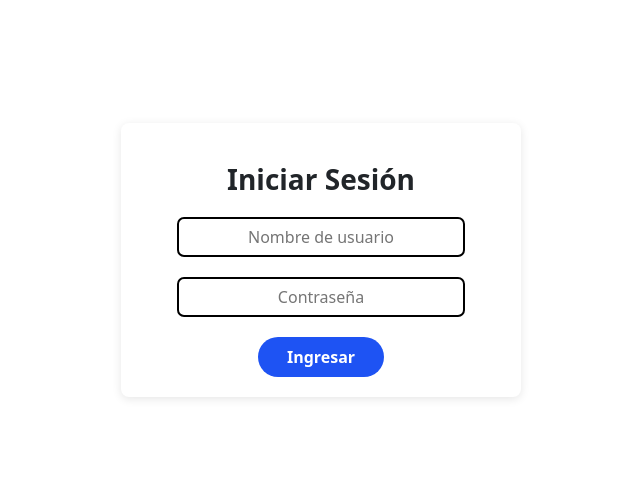
After one commit to NachitoLP/Clase12-ProgramacionIII, a Django app: page /sign-in/ in a window 1280 px wide. The commit adds this page. Shown: the top 499 px of the page, without its empty margins (319-959 px from the left). Run offline with Django 5.2, Linux system fonts and the light colour scheme; some libraries are stand-ins or nearby versions.

Commit message:
Login incluido

```diff
--- a/applications/departamentos/views.py
+++ b/applications/departamentos/views.py
@@ -2,7 +2,8 @@ from django.shortcuts import render
 from django.views.generic import TemplateView,ListView
 from .models import Departamento
 
-class ListarDepartamentos (ListView):
+from django.contrib.auth.mixins import LoginRequiredMixin
+class ListarDepartamentos (LoginRequiredMixin,ListView):
     template_name = 'departamentos/lista_departamentos.html'
     Model = Departamento
     queryset = Departamento.objects.all()
--- a/applications/home/views.py
+++ b/applications/home/views.py
@@ -1,5 +1,36 @@
-from django.shortcuts import render
+from django.shortcuts import render, redirect
 from django.views.generic import TemplateView, ListView
+
+from django.contrib.auth import login, logout, authenticate
+
+import json
+
+with open("secrets.json") as s:
+    secrets = json.load(s)
 
 class IndexView(TemplateView) :
     template_name = 'home/index.html'
+
+
+def sessionLogIn(request):
+    if request.method == "GET":
+        return render(request, 'login/login.html')
+    elif request.method == "POST":
+        if not request.POST['username'] and not request.POST['password'] :
+            return render(request, 'login/login.html',{
+                    "error": 'No se han completado todos los datos.'
+                })
+        else :
+            user = authenticate(request, username = request.POST['username'] , password = request.POST['password'])
+            if user is None :
+                return render(request, 'login/login.html',{
+                    "error": 'Los datos ingresados son incorrectos.'
+                })
+            else:
+                login(request, user)
+                return redirect(secrets["HOME_URL"] or 'http://127.0.0.1:8000/')
+
+
+def sessionLogOut(request) :
+    logout(request)
+    return redirect(secrets["HOME_URL"] or 'http://127.0.0.1:8000/')
--- a/empleados/settings/base.py
+++ b/empleados/settings/base.py
@@ -7,6 +7,8 @@ with open("secrets.json") as s:
     secrets = json.load(s)
 
 SECRET_KEY = secrets["SECRET_KEY"]
+
+LOGIN_URL = secrets["LOGIN_URL"]
 
 INSTALLED_APPS = [
     'jazzmin',
--- a/empleados/settings/local.py
+++ b/empleados/settings/local.py
@@ -1,6 +1,6 @@
 from .base import *
 
-DEBUG = False
+DEBUG = True
 ALLOWED_HOSTS = ['localhost', '127.0.0.1', '[::1]']
 
 
--- a/empleados/urls.py
+++ b/empleados/urls.py
@@ -16,7 +16,7 @@ Including another URLconf
 """
 from django.contrib import admin
 from django.urls import path, include
-from applications.home.views import IndexView
+from applications.home.views import IndexView, sessionLogIn, sessionLogOut
 from applications.departamentos.views import ListarDepartamentos
 from applications.empleados.views import EmpleadoListView, EmpleadoDetailView, EmpleadoCreateView, EmpleadoUpdateView, EmpleadoDeleteView
 from django.views.generic.base import RedirectView
@@ -25,6 +25,8 @@ urlpatterns = [
     path('admin/', admin.site.urls),
     path('', RedirectView.as_view(url='/home/', permanent=False)),
     path('home/', IndexView.as_view(), name='home'),
+    path('sign-in/', sessionLogIn, name='login'),
+    path('log-out/', sessionLogOut, name='logout'),
     path('lista-departamentos', ListarDepartamentos.as_view(), name='departamentos'),
     path('empleados/', EmpleadoListView.as_view(), name='empleado_list'),
     path('empleados/empleado/<int:pk>/', EmpleadoDetailView.as_view(), name='empleado_detail'),
--- a/secrets.json
+++ b/secrets.json
@@ -1,4 +1,6 @@
 {
     "SECRET_KEY": "django-insecure--ooeo&h2adjs6fzwncm19_yoz7bb5o)rlyckp!pn)=r@929n)6",
-    "SECRET_NUMBER": 300
+    "SECRET_NUMBER": 300,
+    "HOME_URL": "http://127.0.0.1:8000/",
+    "LOGIN_URL": "http://127.0.0.1:8000/sign-in"
 }
--- /dev/null
+++ b/templates/login/login.html
@@ -0,0 +1,138 @@
+{%load static%}
+<!DOCTYPE html>
+<html lang="en">
+<head>
+    <meta charset="UTF-8">
+    <meta name="viewport" content="width=device-width, initial-scale=1.0">
+    <link rel="preconnect" href="https://fonts.googleapis.com">
+    <link rel="preconnect" href="https://fonts.gstatic.com" crossorigin>
+    <link href="https://fonts.googleapis.com/css2?family=Nunito+Sans:ital,opsz,wght@0,6..12,200..1000;1,6..12,200..1000&display=swap" rel="stylesheet">
+    <link rel="stylesheet" href="https://cdnjs.cloudflare.com/ajax/libs/animate.css/4.1.1/animate.min.css"/>
+    <link rel="stylesheet" href="https://fonts.googleapis.com/css2?family=Material+Symbols+Outlined:opsz,wght,FILL,GRAD@48,400,0,0" />
+    <link href="https://cdn.jsdelivr.net/npm/bootstrap@5.2.0-beta1/dist/css/bootstrap.min.css" rel="stylesheet" integrity="sha384-0evHe/X+R7YkIZDRvuzKMRqM+OrBnVFBL6DOitfPri4tjfHxaWutUpFmBp4vmVor" crossorigin="anonymous">
+    <script src="https://kit.fontawesome.com/5cd1008cde.js" crossorigin="anonymous"></script>
+    <link rel="stylesheet" href="{% static 'css/style.css' %}">
+    <link rel="icon" href="{% static 'images/logo.jpg' %}" type="image/jpg">
+    <title>Casa Social</title>
+</head>
+<body>
+    <div class="body_login">
+        {% if error %}
+            <div class="body_login_error">
+                <p><strong>{{error}}</strong></p>
+            </div>
+        {% endif %}
+        <div class="login_container">
+            <div class="login_container_div_form">
+                <h3>Iniciar Sesión</h3>
+                <form action="/sign-in/" method="POST" class="login_form">
+                    {% csrf_token %}
+                    <input class="login_form_input" type="text" name="username" placeholder="Nombre de usuario" required/>
+                    <input class="login_form_input" type="password" name="password" placeholder="Contraseña" required/>
+                    <button class="login_form_submit" type="submit">Ingresar</button>
+                </form>
+            </div>
+        </div>
+    </div>
+
+    <style>
+        .body_login {
+            min-height:500px;
+            margin: 0;
+            display: flex;
+            flex-direction: column;
+            align-items: center;
+            justify-content: center;
+            position: relative;
+        }
+
+        .body_login_error {
+            background-color: #f8d7da;
+            color: #721c24;
+            border: 1px solid #f5c6cb;
+            border-radius: 5px;
+            padding: 15px;
+            position: relative;
+            top: 0;
+            min-width: 300px;
+            max-width: 60%;
+            margin: 15px auto;
+            font-size: 14px;
+            text-align: center;
+            box-shadow: 0 4px 8px rgba(0, 0, 0, 0.1);
+        }
+
+        .body_login_error p {
+            margin: 0;
+        }
+
+        /* Estilos para el contenedor del login */
+        .body_login .login_container {
+            margin-top: 20px;
+            width: 100%;
+            max-width: 400px;
+            background-color: #fff;
+            padding: 20px;
+            border-radius: 8px;
+            box-shadow: 0 2px 10px rgba(0, 0, 0, 0.1);
+        }
+
+        /* Títulos dentro del login */
+        .body_login .login_container h2 {
+            text-align: center;
+            margin: 40px auto;
+            max-width: 170px;
+            display: block;
+            font-weight: 600;
+        }
+
+        /* Contenedor del formulario */
+        .body_login .login_container .login_container_div_form {
+            display: flex;
+            flex-direction: column;
+            justify-content: center;
+            align-items: center;
+            flex-wrap: wrap;
+        }
+
+        /* Título del formulario */
+        .body_login .login_container .login_container_div_form h3 {
+            font-weight: bold;
+            margin: 20px 0;
+        }
+
+        /* Estilos para el formulario */
+        .body_login .login_container .login_container_div_form .login_form {
+            display: flex;
+            flex-direction: column;
+            width: 100%;
+        }
+
+        /* Estilos para los inputs */
+        .body_login .login_container .login_container_div_form .login_form .login_form_input {
+            margin: auto;
+            margin-bottom: 20px;
+            width: 80%;
+            height: 40px;
+            border: 2px solid black;
+            border-radius: 7px;
+            text-align: center;
+        }
+
+        /* Botón de envío */
+        .body_login .login_container .login_container_div_form .login_form .login_form_submit {
+            margin: auto;
+            width: 35%;
+            height: 40px;
+            border: none;
+            border-radius: 40px;
+            background-color: rgb(30, 83, 243);
+            color: white;
+            font-weight: 700;
+        }
+
+    </style>
+
+    <script src="https://cdn.jsdelivr.net/npm/bootstrap@5.2.0-beta1/dist/js/bootstrap.bundle.min.js" integrity="sha384-pprn3073KE6tl6bjs2QrFaJGz5/SUsLqktiwsUTF55Jfv3qYSDhgCecCxMW52nD2" crossorigin="anonymous"></script>
+</body>
+</html>
```
Also changed, not shown: applications/empleados/forms.py (added, +20 -0 lines), applications/empleados/views.py (+11 -7 lines), templates/utilidades/pagina.html (+39 -1 lines).
